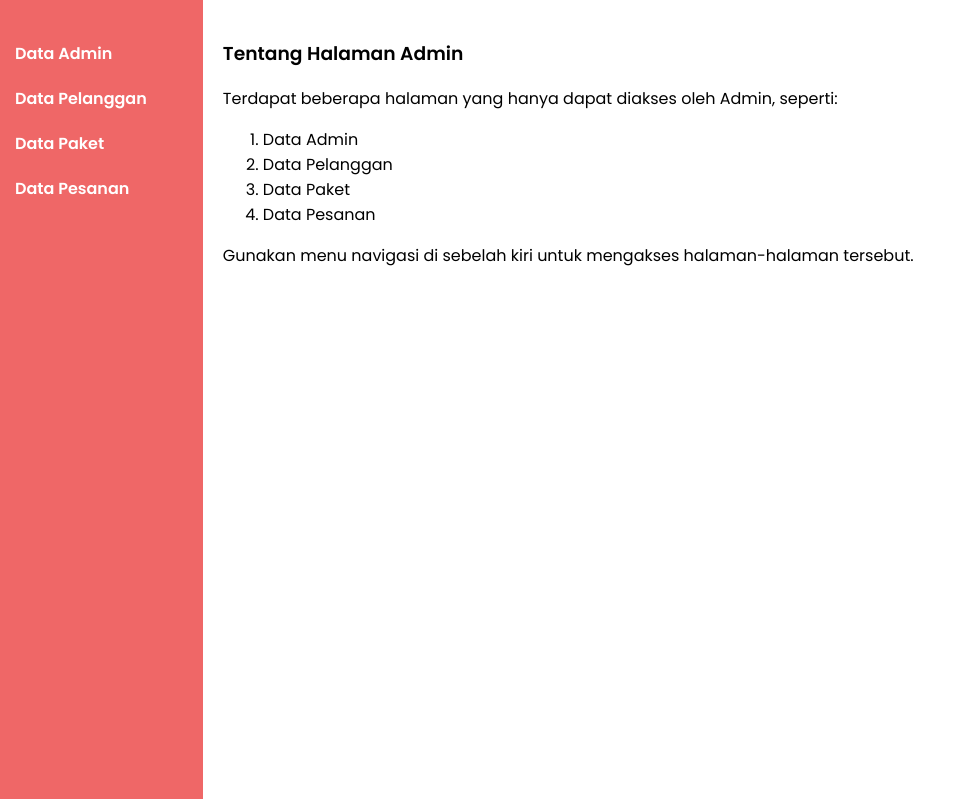
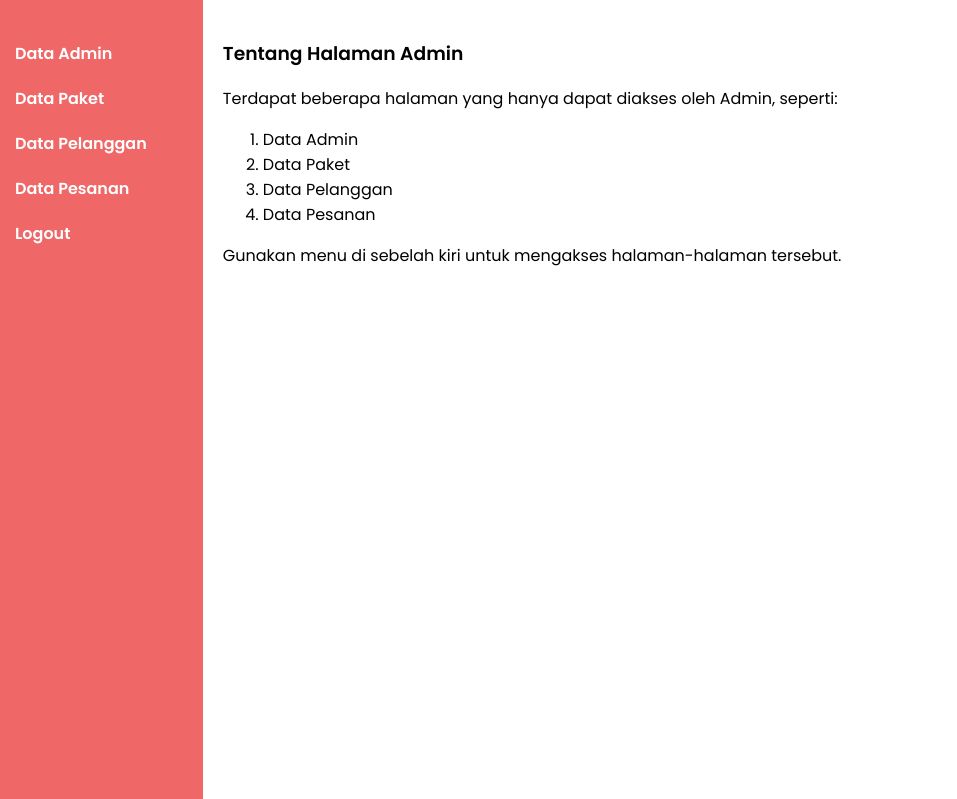
Before and after one commit to KadekMutiaSari/digital-invitation, a PHP site: page /admin/index.php in a window 1280 px wide. Shown: the part 95-894 px from the top of the page, without its empty margins (0-957 px from the left). Run offline with PHP 8.4, Linux system fonts and the light colour scheme; the visitor is signed in with stand-in values (Sample User, id 1).

Commit message:
update logout dari laman admin

```diff
--- a/admin/index.php
+++ b/admin/index.php
@@ -1,3 +1,14 @@
+<?php
+session_start();
+
+// Jika pengguna belum login, redirect ke halaman login
+if (!isset($_SESSION['loggedin_admin']) || $_SESSION['loggedin_admin'] !== true) {
+    header("Location: login_admin.php");
+    exit();
+}
+
+?>
+
 <!DOCTYPE html>
 <html>
     <head>
@@ -7,7 +18,7 @@
         <title>Admin Digital Invitation</title>
 
         <!-- logo icon -->
-        <link rel="icon" type="image/x-icon" href="images/di_icon.png">
+        <link rel="icon" type="image/x-icon" href="../images/di_icon.png">
 
         <!-- custom css file link -->
         <link rel="stylesheet" href="admin.css">
@@ -21,10 +32,11 @@
     <section>
       <nav>
         <ul>
-          <li><a href="#"><b>Data Admin</b></a></li>
-          <li><a href="#"><b>Data Pelanggan</b></a></li>
-          <li><a href="#"><b>Data Paket</b></a></li>
-          <li><a href="#"><b>Data Pesanan</b></a></li>
+          <li><a href="data_admin.php"><b>Data Admin</b></a></li>
+          <li><a href="data_paket.php"><b>Data Paket</b></a></li>
+          <li><a href="data_pelanggan.php"><b>Data Pelanggan</b></a></li>
+          <li><a href="data_pesanan.php"><b>Data Pesanan</b></a></li>
+          <li><a href="../logout.php"><b>Logout</b></a></li>
         </ul>
       </nav>
 
@@ -33,12 +45,12 @@
         <p>Terdapat beberapa halaman yang hanya dapat diakses oleh Admin, seperti:</p>
         <ol>
           <li>Data Admin</li>
+          <li>Data Paket</li>
           <li>Data Pelanggan</li>
-          <li>Data Paket</li>
           <li>Data Pesanan</li>
         </ol>
         <p>
-          Gunakan menu navigasi di sebelah kiri untuk mengakses halaman-halaman tersebut.
+          Gunakan menu di sebelah kiri untuk mengakses halaman-halaman tersebut.
         </p>
       </article>
     </section>
@@ -46,5 +58,5 @@
     <footer>
         <div class="credit">created by <span>mutiaaasss</span> | © 2023</div>
     </footer>
-  </body>
+    </body>
 </html>
```
